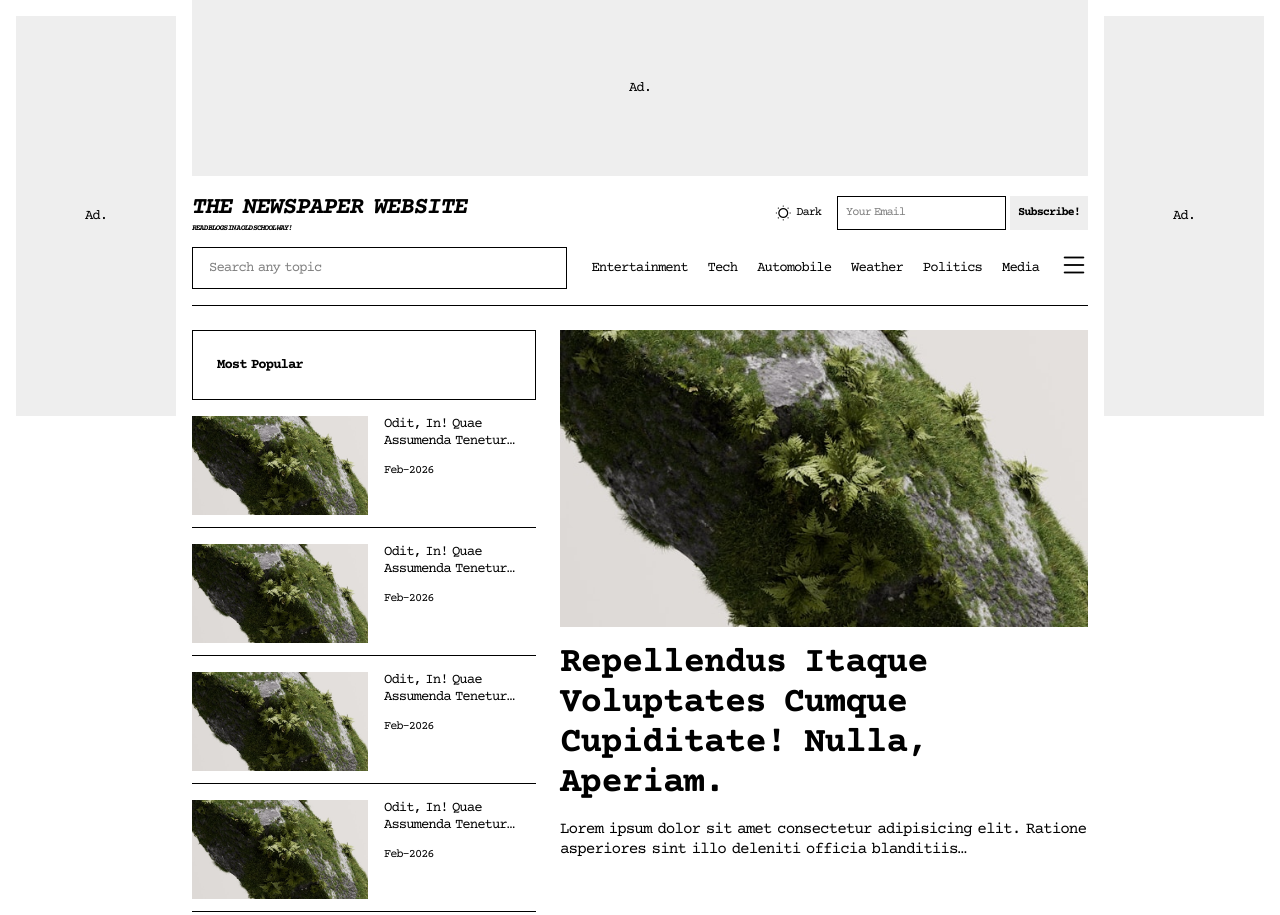
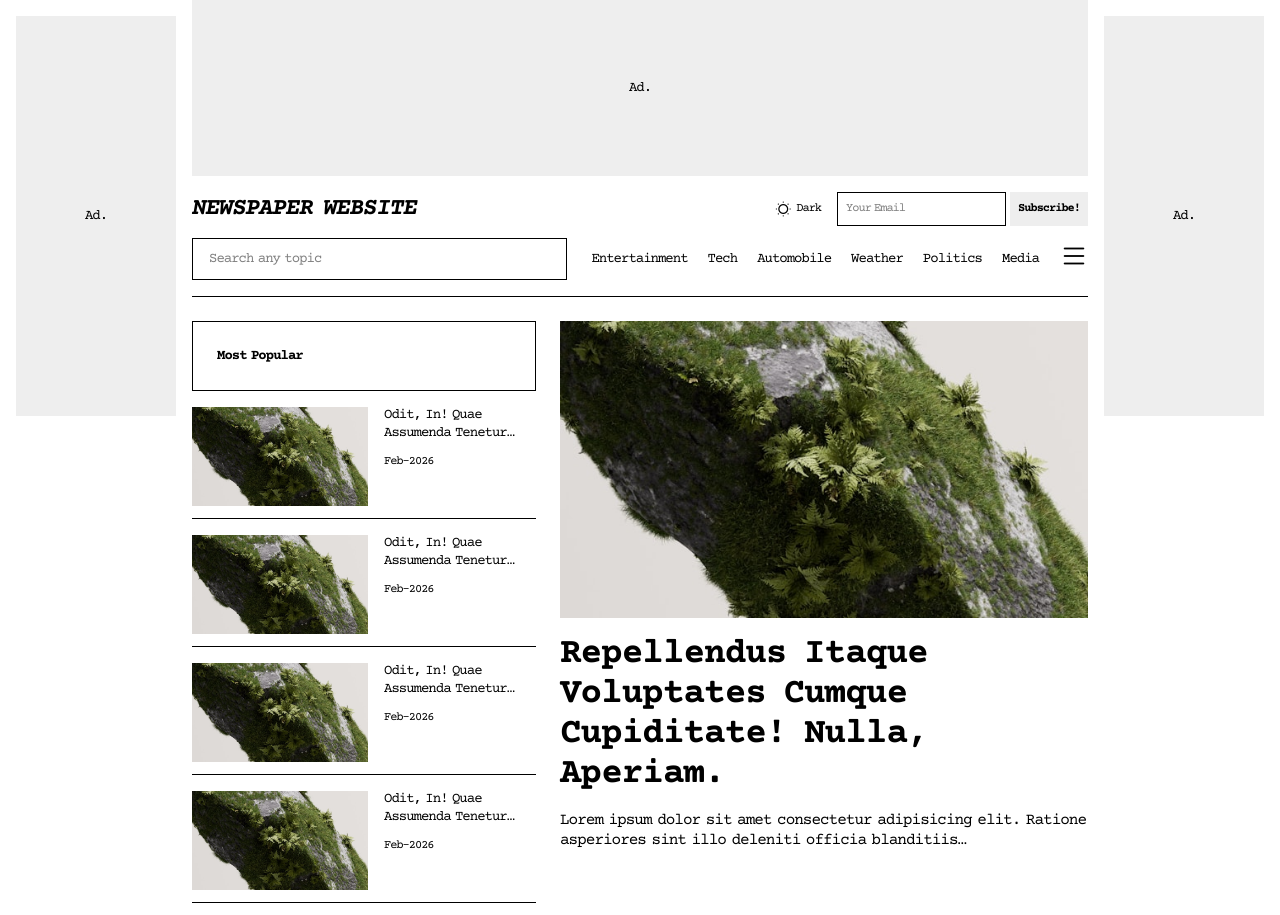
Before and after one commit to theharshdev/new-blog, a website: page index.html in a window 1280 px wide. Shown: the top 915 px of the page. Drawn offline with nearby package versions, Linux system fonts and the light colour scheme.

```diff
--- a/index.html
+++ b/index.html
@@ -14,10 +14,7 @@
     <!-- Bootstrap Icon CDN -->
     <link rel="stylesheet" href="https://cdn.jsdelivr.net/npm/bootstrap-icons@1.13.1/font/bootstrap-icons.min.css" />
     <link rel="stylesheet" href="./src/css/output.css" />
-    <title>
-      The Newspaper Website <span class="text-[8px] block">Read blogs in a old school way!</span> : Read blogs in a old
-      school way!
-    </title>
+    <title>Newspaper Website : Read blogs in a old school way!</title>
   </head>
   <body class="bg-white text-black flex max-w-7xl mx-auto overflow-x-hidden">
     <!-- Add Container -->
@@ -77,8 +74,7 @@
       <nav class="bg-white border-b flex flex-col items-center lg:gap-3 gap-2 sticky z-50 top-0 w-full py-4">
         <div class="flex justify-between items-center gap-6 w-full">
           <a href="./index.html" class="lg:text-2xl md:text-xl text-base font-bold uppercase w-fit italic">
-            The Newspaper Website
-            <span class="text-[8px] block">Read blogs in a old school way!</span>
+            Newspaper Website
           </a>
           <div class="flex gap-4 items-center justify-end">
             <!-- Theme Button -->
@@ -1285,10 +1281,7 @@
           </a>
         </div>
         <div class="flex flex-col gap-4 lg:items-end items-center max-w-xl">
-          <a href="./index.html" class="text-4xl font-bold uppercase w-fit italic">
-            The Newspaper Website
-            <span class="text-[8px] block">Read blogs in a old school way!</span>
-          </a>
+          <a href="./index.html" class="text-4xl font-bold uppercase w-fit italic">Newspaper Website</a>
           <div class="lg:text-sm text-xs leading-none font-medium flex lg:justify-end justify-center flex-wrap gap-3">
             <a href="./category.html" class="hover:underline">Entertainment</a>
             <a href="./category.html" class="hover:underline">Tech</a>
@@ -1304,7 +1297,7 @@
             <a href="#" class="hover:underline">Accessibility</a>
             <a href="#" class="hover:underline">Platform Status</a>
           </div>
-          <p class="text-sm mt-20">© 2026 The Newspaper Website. All Rights Reserved</p>
+          <p class="text-sm mt-20">© 2026 Newspaper Website. All Rights Reserved</p>
         </div>
       </footer>
     </section>
```
Also changed, not shown: blogdetail.html (+4 -8 lines), category.html (+3 -7 lines).
